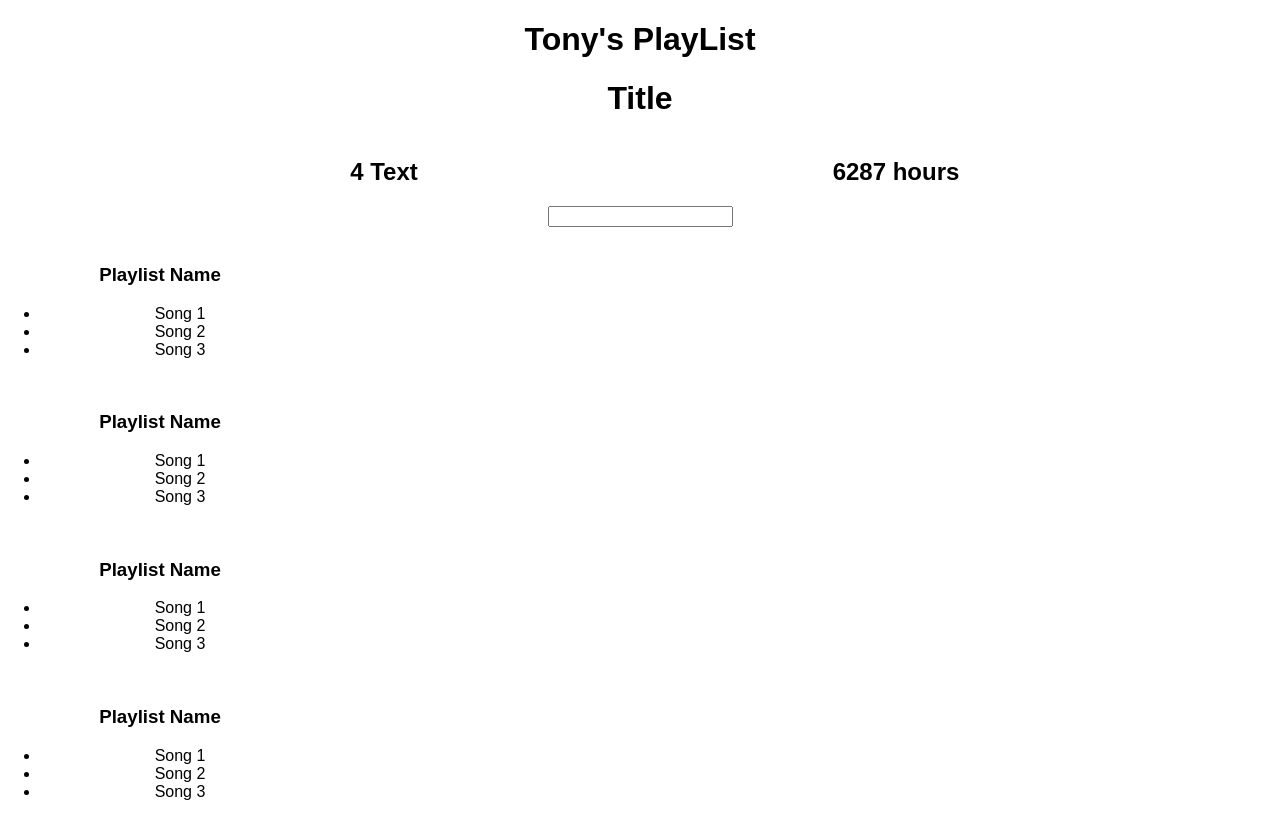
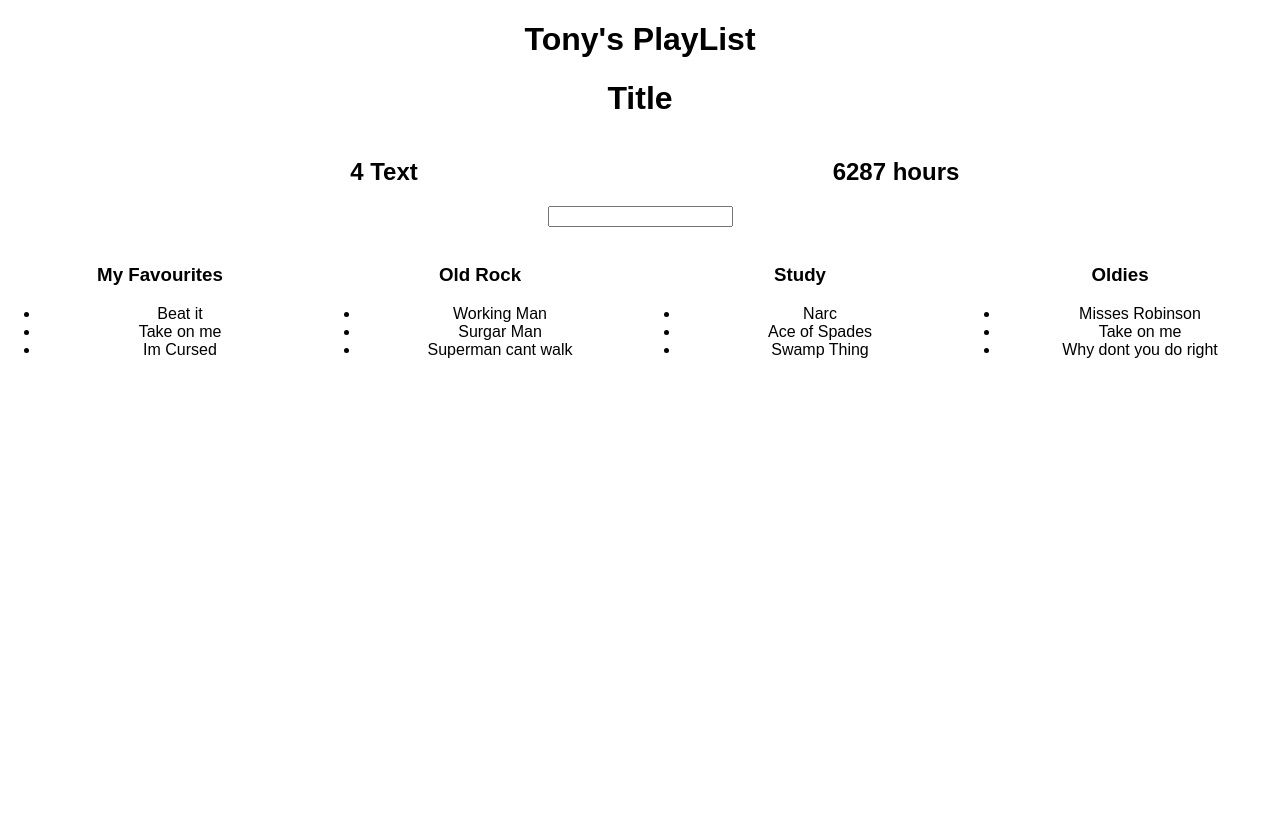
Before and after one commit to tony2tones/high-fid-prototype, a React (Create React App) app in the folder play-lists/: page / in a window 1280 px wide. Built offline with nearby package versions, Linux system fonts and the light colour scheme.

Commit message:
added playlist names and styling as well as listed songs

```diff
--- a/play-lists/src/App.js
+++ b/play-lists/src/App.js
@@ -51,10 +51,10 @@
     }, [])
     let totalDuration = allSongs.reduce((sum, eachSong) => {
       return sum + eachSong.duration
-    },0)
+    }, 0)
     return (
       <div style={{ width: '40%', display: 'inline-block' }}>
-        <h2>{Math.floor(totalDuration/60)} hours</h2>
+        <h2>{Math.floor(totalDuration / 60)} hours</h2>
       </div>
     );
   }
@@ -74,10 +74,14 @@
 class PlayList extends Component {
   render() {
     return (
-      <div style={{ width: '25%' }}>
+      <div style={{ width: '25%', display: 'inline-block' }}>
         <img />
-        <h3>Playlist Name</h3>
-        <ul><li>Song 1</li><li>Song 2</li><li>Song 3</li></ul>
+        <h3>{this.props.playlist.name}</h3>
+        <ul >
+          {this.props.playlist.songs.map(song =>
+            <li >{song.name}</li>
+          )}
+        </ul>
       </div>
     );
   }
@@ -106,12 +110,11 @@
             <h1>Title</h1>
             <PlaylistCounter playlists={this.state.serverData.user &&
               this.state.serverData.user.playlists} />
-            <PlayListHours  playlists={this.state.serverData.user.playlists} />
+            <PlayListHours playlists={this.state.serverData.user.playlists} />
             <Search />
-            <PlayList />
-            <PlayList />
-            <PlayList />
-            <PlayList />
+            {this.state.serverData.user.playlists.map(playlist =>
+              <PlayList playlist={playlist} />
+            )}
           </div> : <h1>Loading...</h1>
         }
       </div>
```
